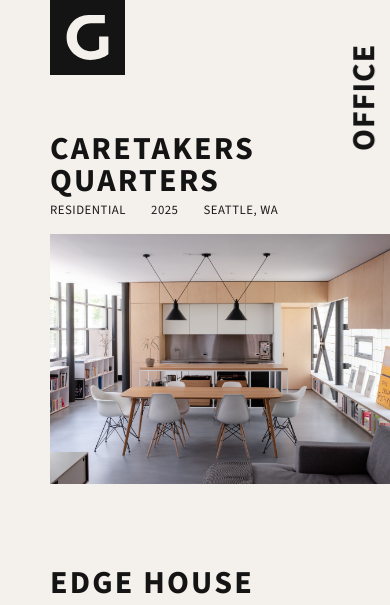
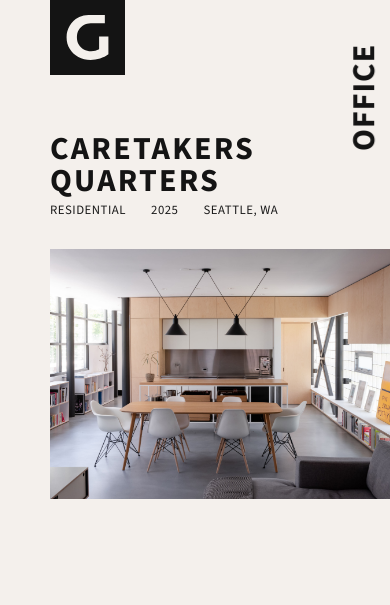
Before and after one commit to mmcdermott18/grey-dev, a Jekyll site: the page built from work/index.html, in a window 390 px wide. Shown: the top 605 px of the page. Built offline with Jekyll 4.4.1, drawn with Linux system fonts in a browser that asks for light colours.

Commit message:
Update main.scss

```diff
--- a/_sass/main.scss
+++ b/_sass/main.scss
@@ -601,6 +601,7 @@ footer {
   }
   div.image-slider {
     height: 250px;
+    margin: 15px 0 25px;
   }
   div.slider-container {
     width: calc(100% + 50px);
```
